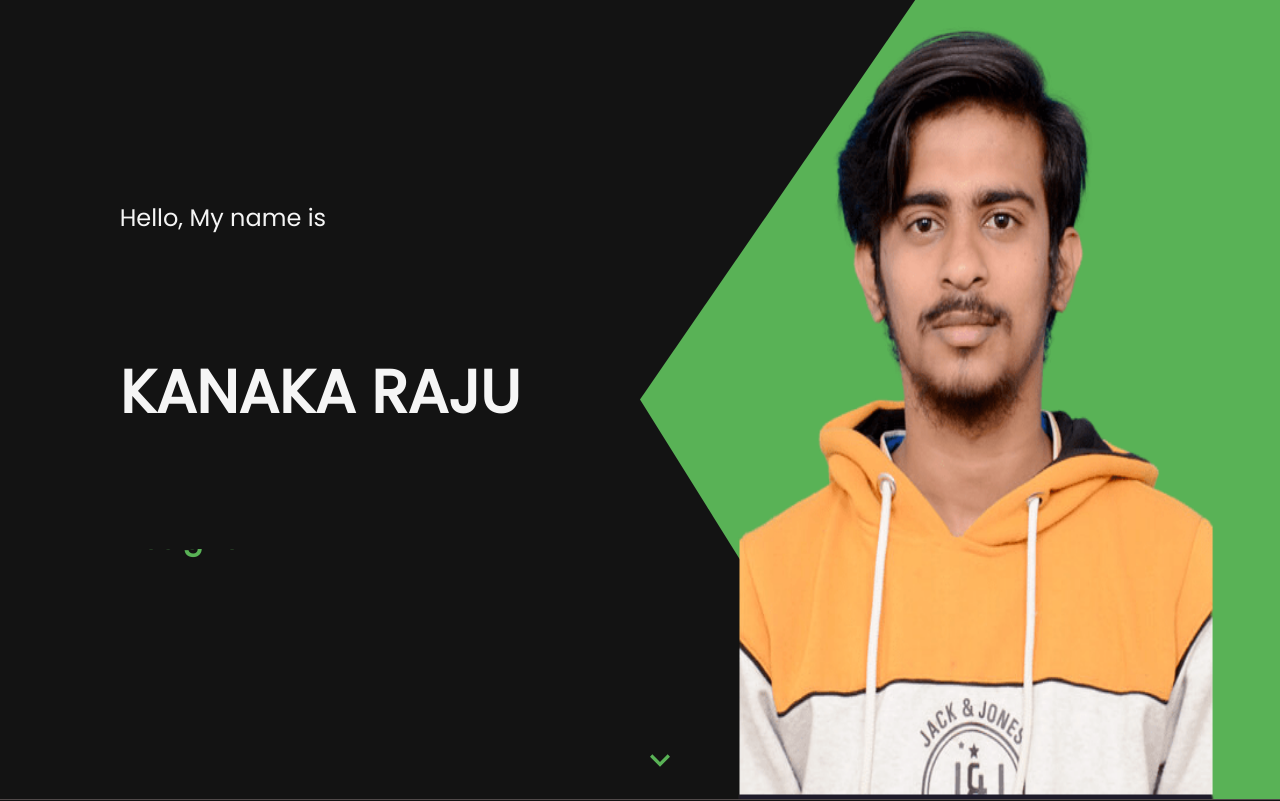
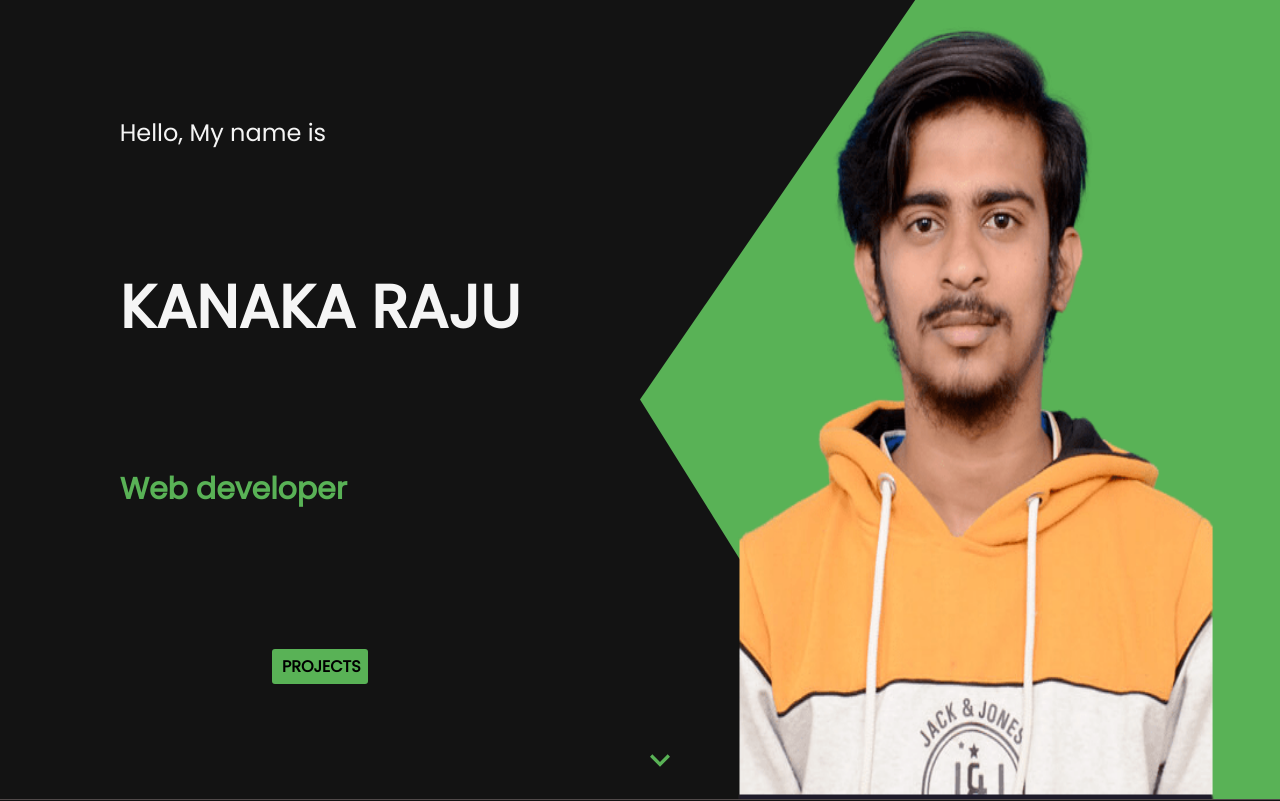
Before and after one commit to RajuKanaka/portfolio, a React (Create React App) app: page / in a window 1280 px wide. Shown: the top 801 px of the page. Built offline with nearby package versions, Linux system fonts and the light colour scheme.

Commit message:
adding project btn in intro section

```diff
--- a/public/index.html
+++ b/public/index.html
@@ -17,6 +17,9 @@
         box-sizing: border-box;
         font-family: "Poppins", sans-serif;
       }
+      body{
+          scroll-behavior: smooth;
+      }
     </style>
     <title>Kanaka Raju | developer</title>
   </head>
--- a/src/components/Projects/Projects.jsx
+++ b/src/components/Projects/Projects.jsx
@@ -3,7 +3,7 @@ import ProjectsData from "../../Projects_data/ProjectData";
 import Project from "../Project/Project";
 const Projects = () => {
   return (
-    <div className="p-main">
+    <div id="projects" className="p-main">
       <p className="title">PROJECTS</p>
       {ProjectsData.map(({ name, desc, link, source, image }, key) => {
         return (
--- a/src/components/intro/Intro.jsx
+++ b/src/components/intro/Intro.jsx
@@ -14,6 +14,9 @@ const Intro = () => {
             </div>
           </div>
         </div>
+        <a className="i-projectBtn" href="#projects">
+          PROJECTS
+        </a>
       </div>
       <div className="i-right">
         <div className="i-bg"></div>
--- a/src/components/intro/intro.css
+++ b/src/components/intro/intro.css
@@ -9,7 +9,8 @@
 .i-left {
   flex: 1;
   display: flex;
-  justify-content: center;
+  flex-direction: column;
+  justify-content: space-evenly;
   align-items: center;
 }
 .i-right {
@@ -30,6 +31,7 @@
 }
 .i-name {
   font-size: 60px;
+  text-decoration: wavy;
 }
 
 .i-title {
@@ -38,17 +40,17 @@
 }
 .i-title-wrapper {
   height: 100%;
-  animation: move 5s ease-in-out infinite alternate;
+  animation: move 3s ease-in-out infinite alternate;
 }
 @keyframes move {
   0% {
     transform: translate(0px);
   }
-  50% {
+  /* 50% {
     transform: translateY(-50px);
-  }
+  } */
   100% {
-    transform: translateY(-100px);
+    transform: translateY(-50px);
   }
 }
 .i-title-item {
@@ -59,6 +61,26 @@
   display: flex;
   align-items: center;
 }
+
+.i-projectBtn {
+  text-align: center;
+  /* margin: 0 auto; */
+  width: 6rem;
+  font-weight: bold;
+  text-decoration: none;
+  padding: 5px 10px;
+  background-color: #59b256;
+  color: black;
+  transition: background-color, color, 150ms ease-in-out;
+  border-radius: 3px;
+  margin-top: 20px;
+}
+
+.i-projectBtn:hover {
+  background-color: black;
+  color: #59b256;
+}
+
 .i-img {
   height: 100%;
   width: 75%;
```
